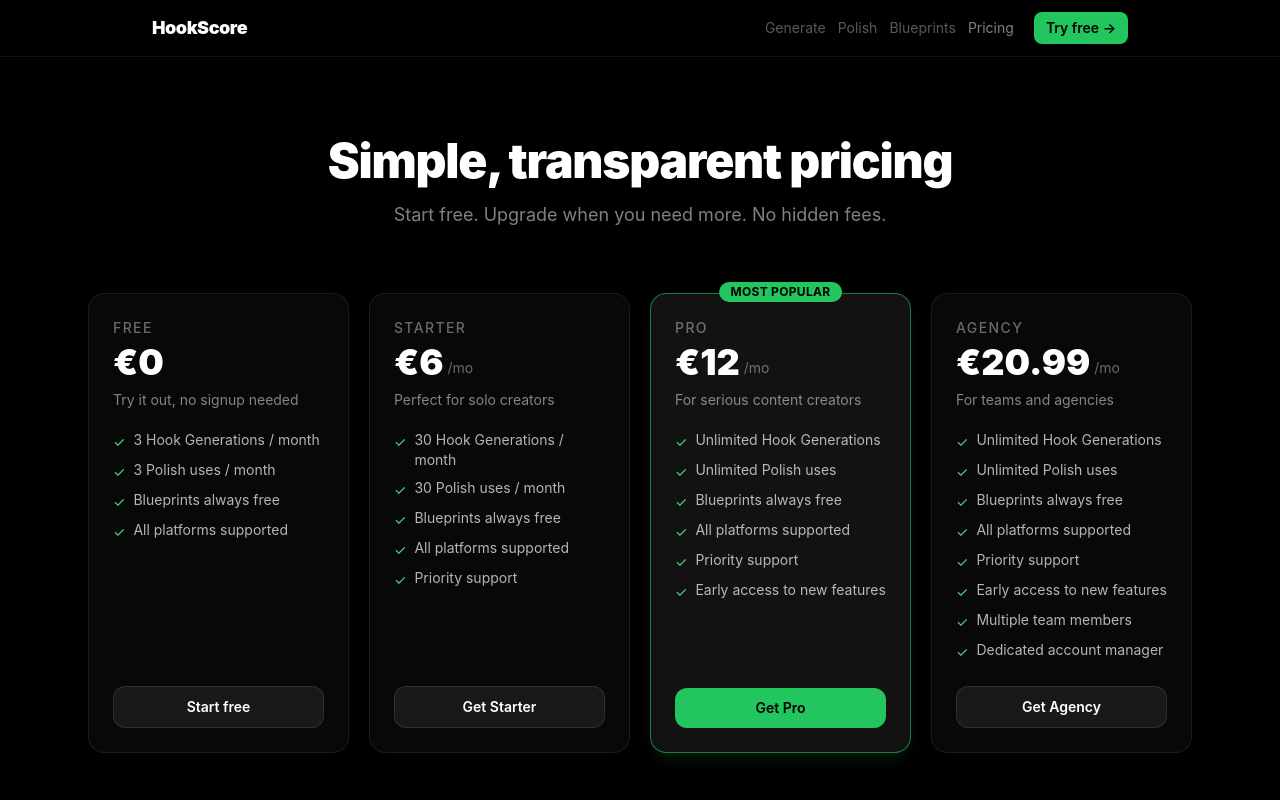
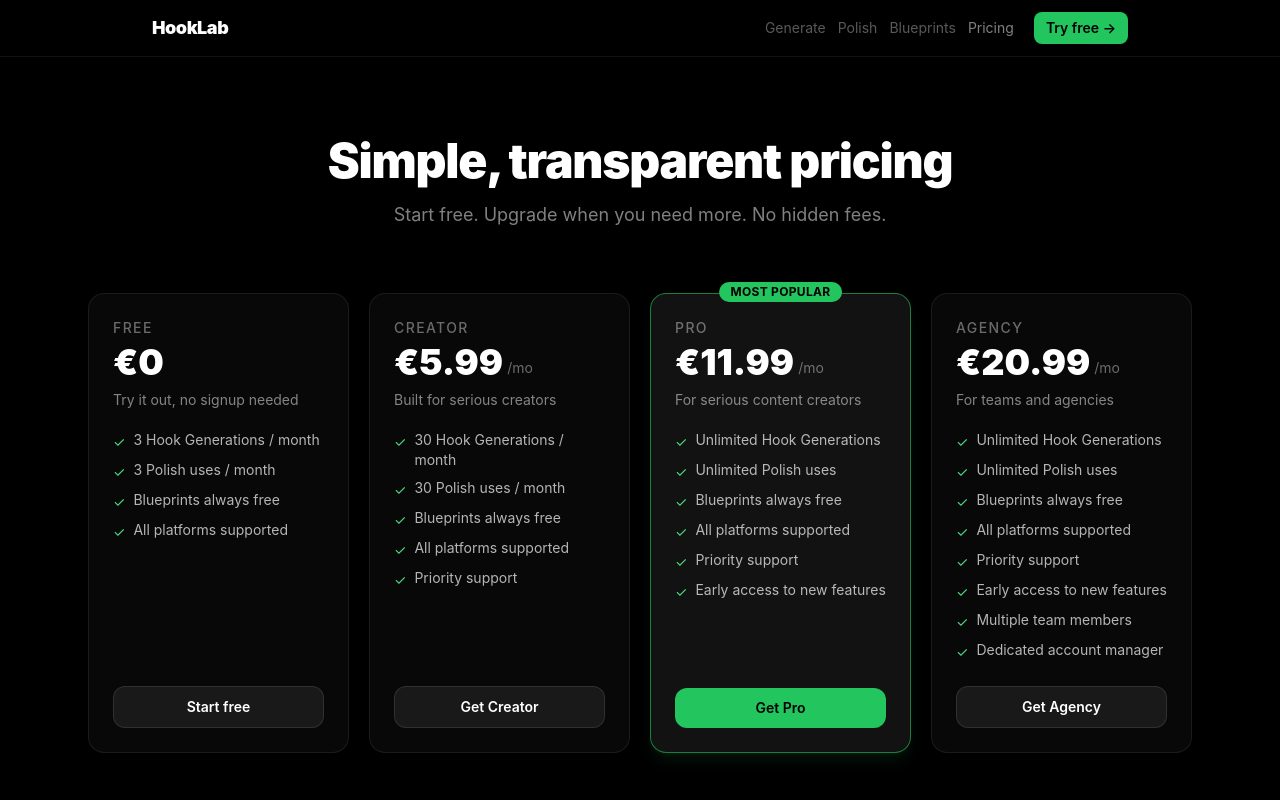
Before and after one commit to sanadkam/Hook-Generator-, a Next.js app in the folder viral-hook-tester/: page /pricing in a window 1280 px wide. Shown: the top 800 px of the page. Built offline with nearby package versions, Linux system fonts and the light colour scheme.

Commit message:
pricing.js: rebrand HookLab, 4-tier euro pricing, psychological .99 endings

```diff
--- a/viral-hook-tester/pages/pricing.js
+++ b/viral-hook-tester/pages/pricing.js
@@ -18,10 +18,10 @@ const PLANS = [
     highlight: false,
   },
   {
-    name: 'Starter',
-    price: '&#8364;6',
+    name: 'Creator',
+    price: '&#8364;5.99',
     period: '/mo',
-    description: 'Perfect for solo creators',
+    description: 'Built for serious creators',
     features: [
       '30 Hook Generations / month',
       '30 Polish uses / month',
@@ -29,13 +29,13 @@ const PLANS = [
       'All platforms supported',
       'Priority support',
     ],
-    cta: 'Get Starter',
+    cta: 'Get Creator',
     ctaHref: '/generate',
     highlight: false,
   },
   {
     name: 'Pro',
-    price: '&#8364;12',
+    price: '&#8364;11.99',
     period: '/mo',
     description: 'For serious content creators',
     features: [
@@ -94,8 +94,8 @@ export default function Pricing() {
   return (
     <div className="min-h-screen bg-black text-white">
       <Head>
-        <title>Pricing | HookScore</title>
-        <meta name="description" content="Simple, transparent pricing for HookScore." />
+        <title>Pricing | HookLab</title>
+        <meta name="description" content="Simple, transparent pricing for HookLab." />
         <link rel="icon" href="/favicon.ico" />
       </Head>
 
@@ -103,7 +103,7 @@ export default function Pricing() {
       <nav className="sticky top-0 z-40 bg-black/80 backdrop-blur border-b border-white/[0.07]">
         <div className="max-w-5xl mx-auto px-4 sm:px-6 h-14 flex items-center justify-between">
           <Link href="/" className="text-lg font-black tracking-tight hover:text-white/80 transition-colors">
-            HookScore
+            HookLab
           </Link>
           <div className="flex items-center gap-3">
             <Link href="/generate"   className="hidden sm:block text-sm text-white/35 hover:text-white/65 transition-colors">Generate</Link>
```
